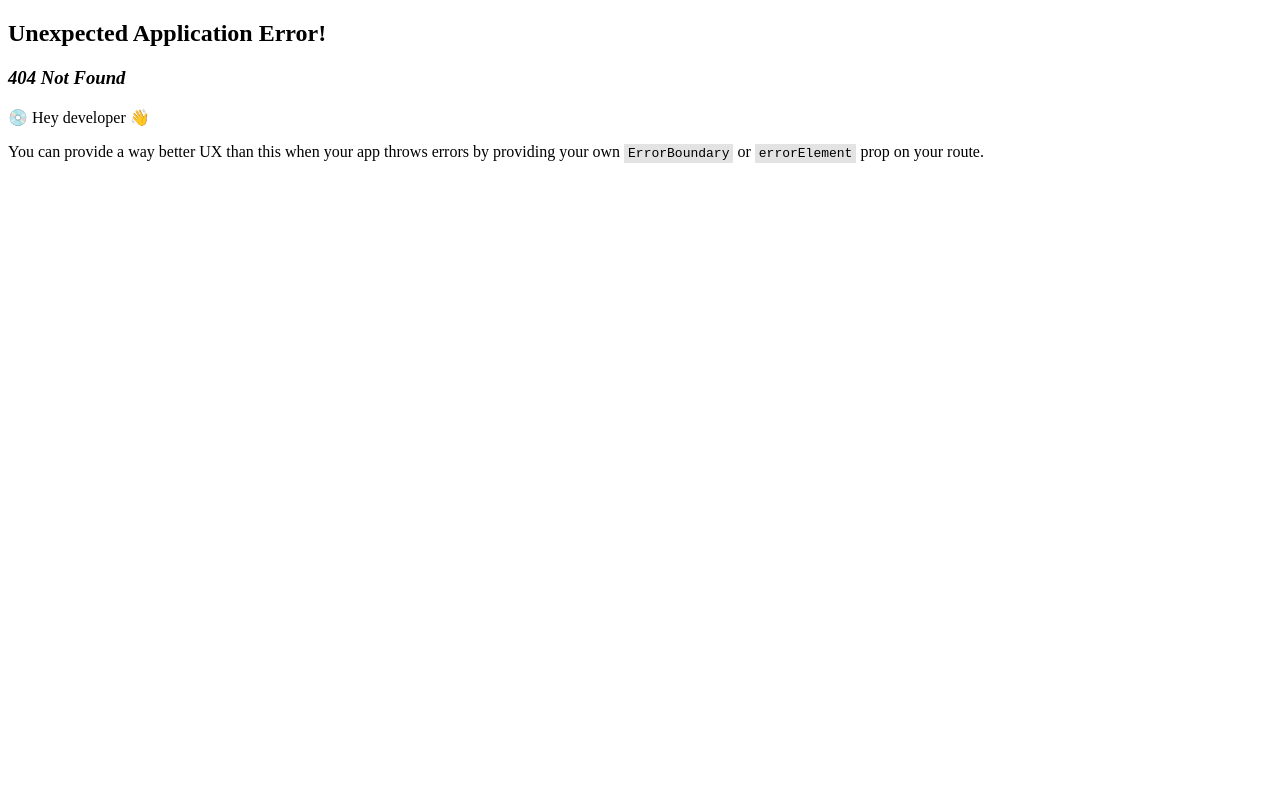
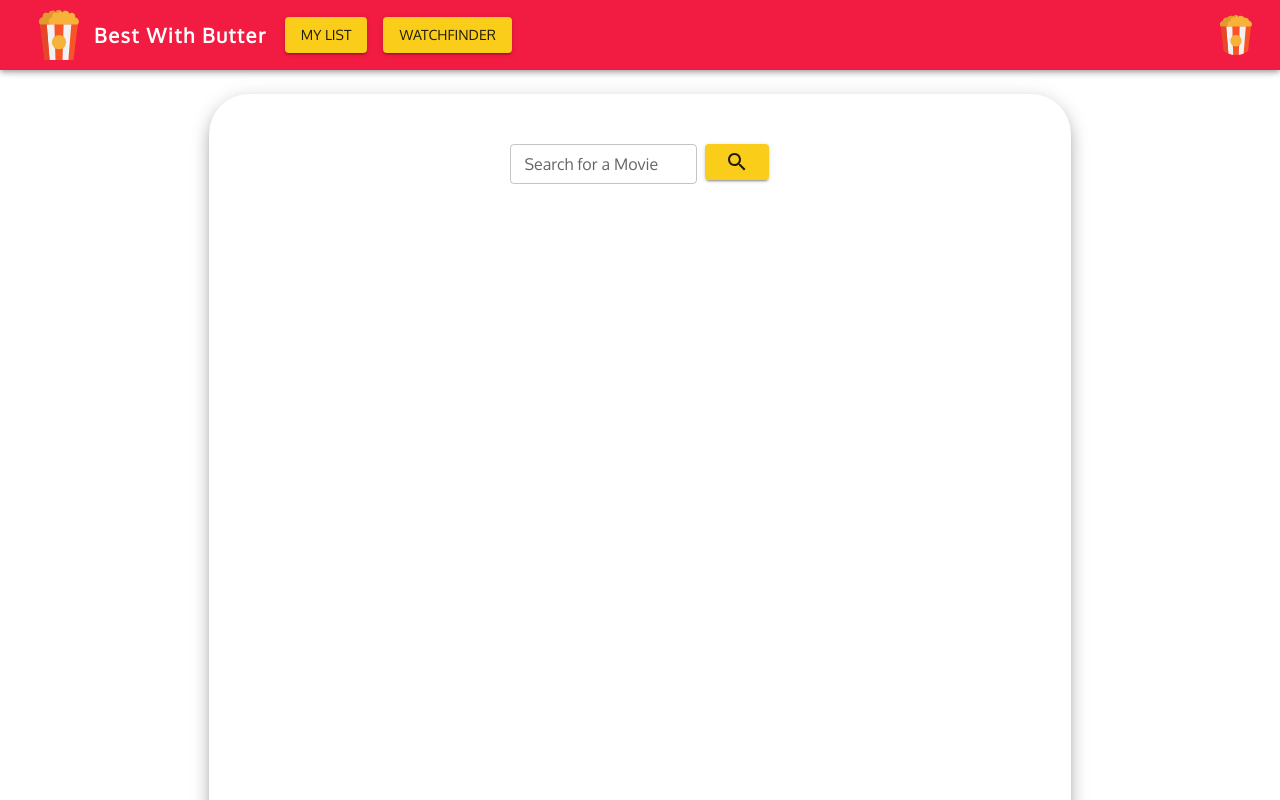
Before and after one commit to mkmcary/bestwithbutter, a React (Vite) app in the folder frontend/: page /watchfinder in a window 1280 px wide. Before the commit this address had no page. Shown: the top 800 px of the page. Built offline with nearby package versions, Linux system fonts and the light colour scheme.

Commit message:
Implement search for movies. (#2)

```diff
--- a/frontend/package.json
+++ b/frontend/package.json
@@ -13,12 +13,13 @@
     "@emotion/styled": "^11.10.5",
     "@mui/icons-material": "^5.11.0",
     "@mui/material": "^5.11.5",
+    "axios": "^1.2.3",
     "localforage": "^1.10.0",
     "match-sorter": "^6.3.1",
     "react": "^18.2.0",
     "react-dom": "^18.2.0",
     "react-router-dom": "^6.7.0",
-    "sort-by": "^1.2.0"
+    "sort-by": "^0.0.2"
   },
   "devDependencies": {
     "@types/react": "^18.0.26",
--- a/frontend/src/components/listTable.tsx
+++ b/frontend/src/components/listTable.tsx
@@ -8,37 +8,55 @@ import {
   TableHead,
   TableRow,
   Paper,
+  Typography,
 } from "@mui/material";
-import { Movie } from "../routes/mylist";
+import { MovieDetails } from "../routes/search";
 
 interface ListTableProps {
-  movies: Movie[];
+  movies: MovieDetails[];
 }
+
+const headers = ["", "Title", "Release Date", "Overview", "Genres", "TMDB ID"];
 
 export default function ListTable({ movies }: ListTableProps) {
   return (
-    <TableContainer component={Paper}>
+    <TableContainer component={Paper} sx={{ borderRadius: 5 }}>
       <Table sx={{ minWidth: 650 }} aria-label="simple table">
         <TableHead>
-          <TableRow>
-            <TableCell>Title</TableCell>
-            <TableCell>Year</TableCell>
-            <TableCell>Genres</TableCell>
+          <TableRow sx={{ backgroundColor: "#F21B42" }}>
+            {headers.map((header) => (
+              <TableCell>
+                <Typography
+                  variant="h6"
+                  sx={{ fontWeight: 700, color: "white" }}
+                >
+                  {header}
+                </Typography>
+              </TableCell>
+            ))}
           </TableRow>
         </TableHead>
         <TableBody>
-          {movies.map((movie) => {
+          {movies != null &&
+            movies.map((movie) => {
               const genres = movie.genres.join(", ");
               return (
                 <TableRow
                   key={movie.title}
                   sx={{ "&:last-child td, &:last-child th": { border: 0 } }}
                 >
-                <TableCell component="th" scope="row">
+                  <TableCell>
+                    <img src={movie.poster_url} style={{ width: 100 }} />
+                  </TableCell>
+                  <TableCell>
+                    <Typography sx={{ fontWeight: 700 }}>
                       {movie.title}
+                    </Typography>
                   </TableCell>
-                <TableCell>{movie.year}</TableCell>
+                  <TableCell>{movie.release_date}</TableCell>
+                  <TableCell>{movie.overview}</TableCell>
                   <TableCell>{genres}</TableCell>
+                  <TableCell>{movie.id}</TableCell>
                 </TableRow>
               );
             })}
--- /dev/null
+++ b/frontend/src/components/searchbar.tsx
@@ -0,0 +1,39 @@
+import { useState } from "react";
+import { Button, TextField } from "@mui/material";
+import SearchIcon from "@mui/icons-material/Search";
+import { Form } from "react-router-dom";
+
+interface SearchBarProps {
+  search: (snippet: string) => void;
+}
+
+function SearchBar(props: SearchBarProps) {
+  const [snippet, setSnippet] = useState("");
+
+  return (
+    <div>
+      <TextField
+        id="search-bar"
+        className="text"
+        onInput={(e: any) => {
+          setSnippet(e.target.value as string);
+        }}
+        label="Search for a Movie"
+        variant="outlined"
+        placeholder="Search..."
+        size="small"
+        name="snippet"
+      />
+      <Button
+        variant="contained"
+        color="secondary"
+        onClick={() => props.search(snippet)}
+        sx={{ ml: 1 }}
+      >
+        <SearchIcon />
+      </Button>
+    </div>
+  );
+}
+
+export default SearchBar;
--- a/frontend/src/main.tsx
+++ b/frontend/src/main.tsx
@@ -5,6 +5,7 @@ import App from "./App";
 import { createBrowserRouter, RouterProvider } from "react-router-dom";
 import HomePage from "./routes/homepage";
 import MyList, { loader as myListLoader } from "./routes/mylist";
+import SearchPage from "./routes/search";
 
 const router = createBrowserRouter([
   {
@@ -20,6 +21,10 @@ const router = createBrowserRouter([
         loader: myListLoader,
         element: <MyList />,
       },
+      {
+        path: "/watchfinder",
+        element: <SearchPage />,
+      },
     ],
   },
 ]);
--- a/frontend/src/routes/mylist.tsx
+++ b/frontend/src/routes/mylist.tsx
@@ -41,13 +41,13 @@ function MyList() {
   return (
     <Box>
       <Typography variant="h2">Your Watchlist</Typography>
-      <ListTable movies={data.movies} />
+      {/* <ListTable movies={data.movies} />
       <img
         src={
           "https://image.tmdb.org/t/p/original/jRXYjXNq0Cs2TcJjLkki24MLp7u.jpg"
         }
         style={{ width: 500 }}
-      />
+      /> */}
     </Box>
   );
 }
--- /dev/null
+++ b/frontend/src/routes/search.tsx
@@ -0,0 +1,38 @@
+import { Box, Typography } from "@mui/material";
+import SearchBar from "../components/searchbar";
+
+import { useState } from "react";
+import axios from "axios";
+
+import ListTable from "../components/listTable";
+
+export interface MovieDetails {
+  id: number;
+  title: string;
+  overview: string;
+  genres: string[];
+  poster_url: string;
+  release_date: string;
+}
+
+function SearchPage() {
+  const [results, setResults] = useState<any>();
+
+  const search = async (snip: string) => {
+    const response = await axios.get("http://localhost:8080/search/", {
+      params: { snippet: snip },
+    });
+    setResults(response.data.movies);
+  };
+
+  return (
+    <Box>
+      <div style={{ padding: 10 }}>
+        <SearchBar search={search} />
+      </div>
+      {results && <ListTable movies={results} />}
+    </Box>
+  );
+}
+
+export default SearchPage;
```
Also changed, not shown: 1 other file (tests, documents, lock files or other folders). Lines whose indentation alone changed are shown as unchanged.
